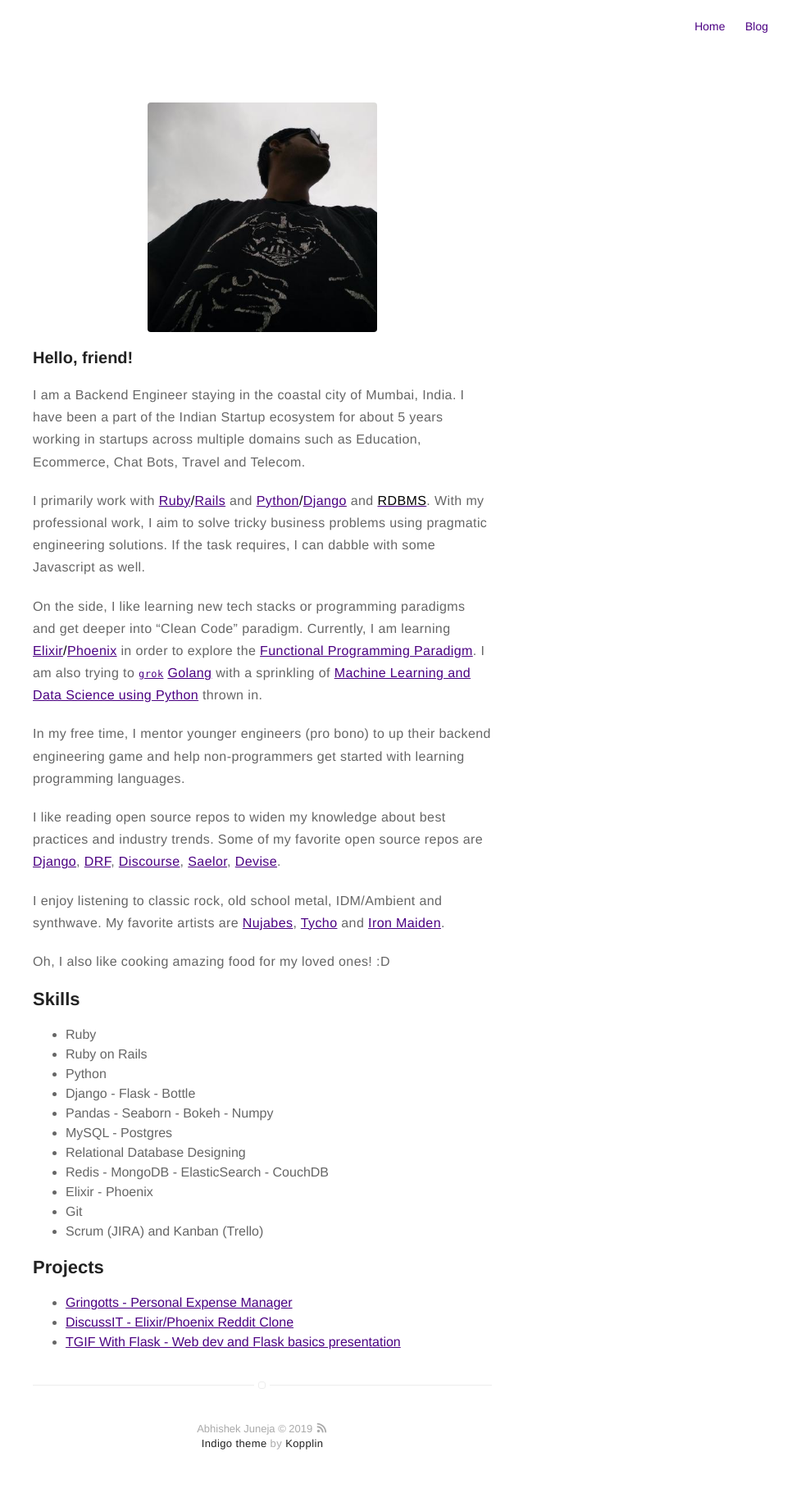
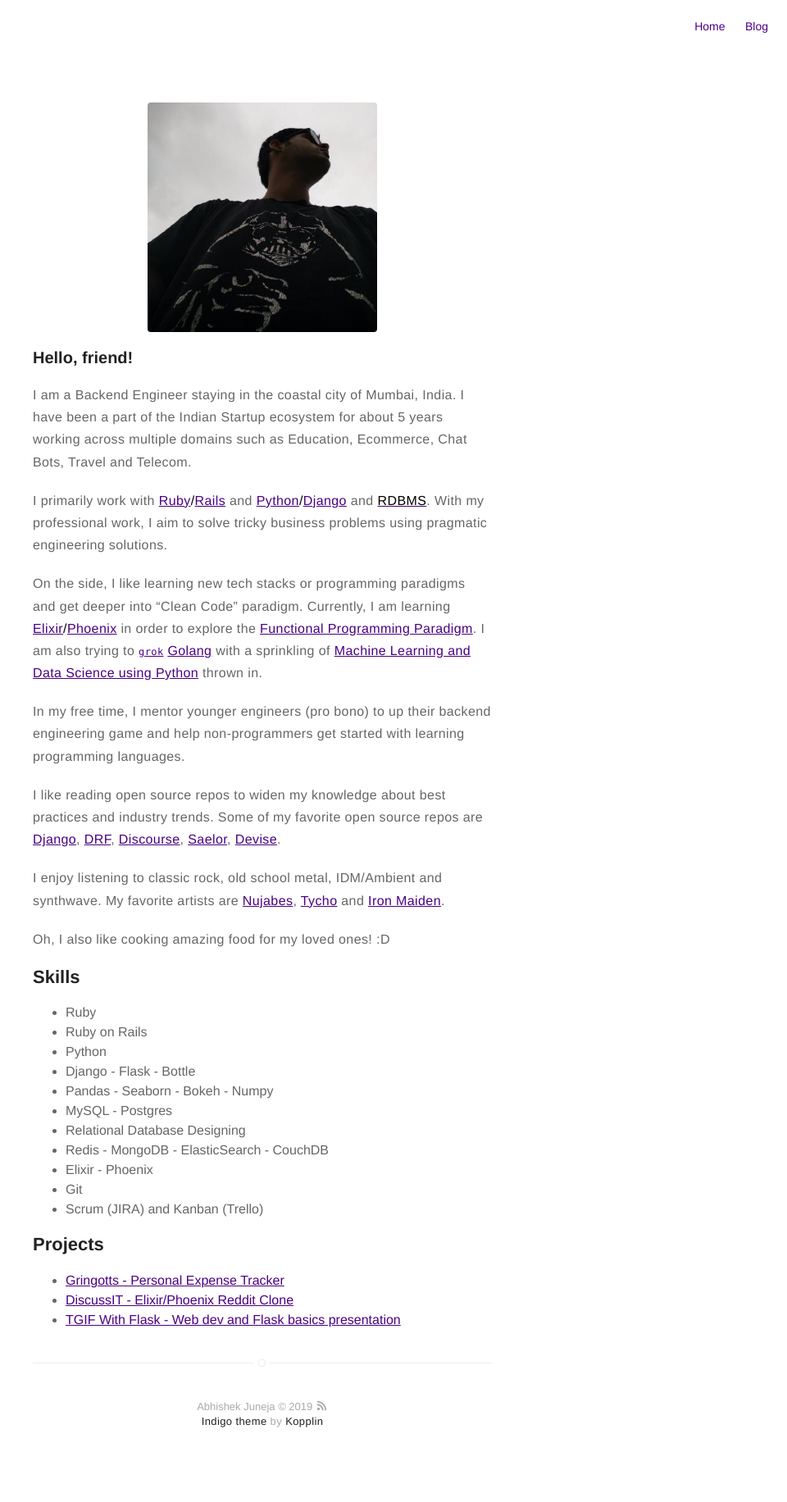
Before and after one commit to darth-dodo/darth-dodo.github.io, a Jekyll site: the page built from about.md, in a window 1280 px wide. Shown: the whole page at 82% size, without its empty margins (320-1280 px from the left). Built offline with Jekyll 4.4.1, drawn with Linux system fonts in a browser that asks for light colours; after the commit the page ends 1805 px from its top, so only the background shows below that.

Commit message:
Update about.md

```diff
--- a/about.md
+++ b/about.md
@@ -6,9 +6,9 @@ layout: page
 
 ### Hello, friend!
 
-I am a Backend Engineer staying in the coastal city of Mumbai, India. I have been a part of the Indian Startup ecosystem for about 5 years working in startups across multiple domains such as Education, Ecommerce, Chat Bots, Travel and Telecom.
+I am a Backend Engineer staying in the coastal city of Mumbai, India. I have been a part of the Indian Startup ecosystem for about 5 years working across multiple domains such as Education, Ecommerce, Chat Bots, Travel and Telecom.
 
-I primarily work with **[Ruby](https://www.ruby-lang.org/en/)/[Rails](https://rubyonrails.org/)** and **[Python](https://www.python.org/)/[Django](https://www.djangoproject.com/)** and [**RDBMS**](https://en.wikipedia.org/wiki/Relational_database). With my professional work, I aim to solve tricky business problems using pragmatic engineering solutions. If the task requires, I can dabble with some Javascript as well.
+I primarily work with **[Ruby](https://www.ruby-lang.org/en/)/[Rails](https://rubyonrails.org/)** and **[Python](https://www.python.org/)/[Django](https://www.djangoproject.com/)** and [**RDBMS**](https://en.wikipedia.org/wiki/Relational_database). With my professional work, I aim to solve tricky business problems using pragmatic engineering solutions.
 
 On the side, I like learning new tech stacks or programming paradigms and get deeper into "Clean Code" paradigm. Currently, I am learning **[Elixir](https://elixir-lang.org/)/[Phoenix](https://phoenixframework.org/)** in order to explore the [Functional Programming Paradigm](https://en.wikipedia.org/wiki/Functional_programming). I am also trying to [`grok`](https://www.urbandictionary.com/define.php?term=grok) [Golang](https://golang.org/) with a sprinkling of **[Machine Learning and Data Science using Python](https://www.python-course.eu/machine_learning.php)** thrown in.
 
@@ -39,7 +39,7 @@ Oh, I also like cooking amazing food for my loved ones! :D
 <h2>Projects</h2>
 
 <ul>
-	<li><a href="https://github.com/darth-dodo/gringotts-backend">Gringotts - Personal Expense Manager</a></li>
-	<li><a href="https://github.com/darth-dodo/discuss-it">DiscussIT - Elixir/Phoenix Reddit Clone</a></li>
+	<li><a href="https://darth-dodo.github.io/gringotts-backend">Gringotts - Personal Expense Tracker</a></li>
+	<li><a href="https://darth-dodo.github.io/discuss-it">DiscussIT - Elixir/Phoenix Reddit Clone</a></li>
 	<li><a href="https://darth-dodo.github.io/tgif-with-flask/">TGIF With Flask - Web dev and Flask basics presentation</a></li>
 </ul>
```
